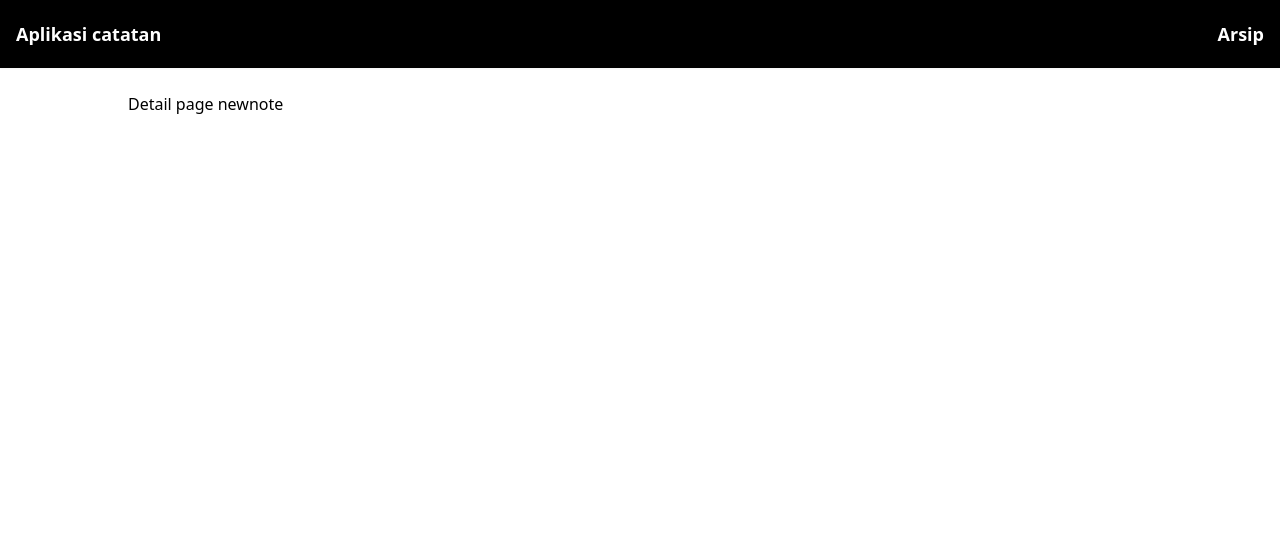
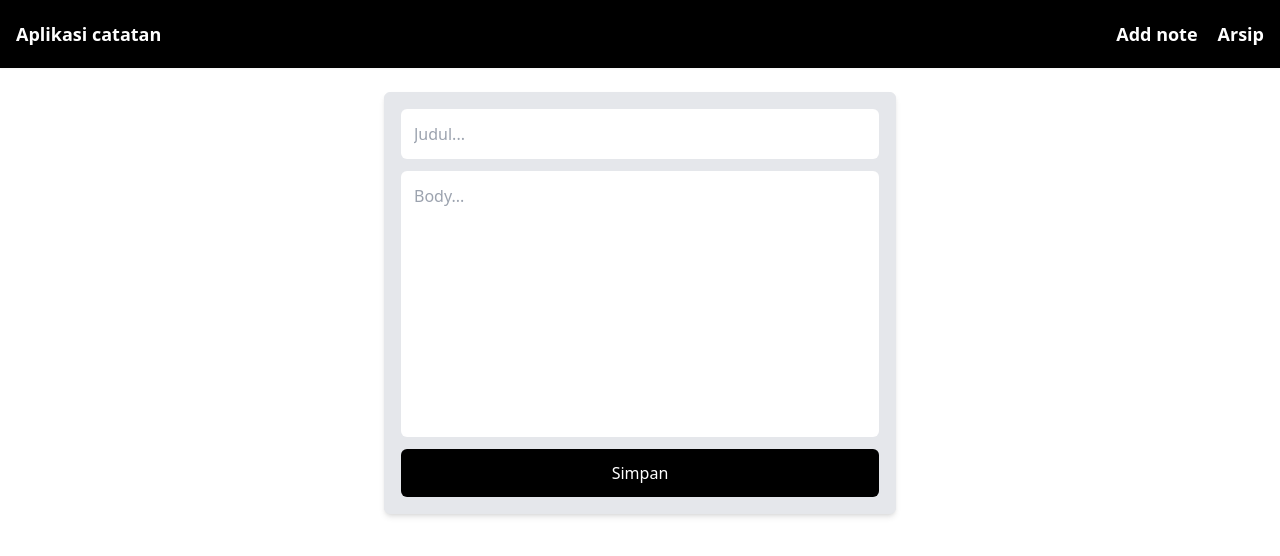
Before and after one commit to Maulidin-Ilham/dicoding-notes-v2, a React (Vite) app: page /note/newnote in a window 1280 px wide. Shown: the top 556 px of the page. Built offline with nearby package versions, Linux system fonts and the light colour scheme.

Commit message:
feat: Add new note page

```diff
--- a/src/App.jsx
+++ b/src/App.jsx
@@ -2,6 +2,7 @@ import { BrowserRouter as Router, Routes, Route } from "react-router-dom";
 import Home from "./pages/Home";
 import Arsip from "./pages/Arsip";
 import DetailPage from "./pages/DetailPage";
+import NewNote from "./pages/NewNote";
 
 const App = () => {
   return (
@@ -10,6 +11,7 @@ const App = () => {
         <Route path="/" element={<Home />} />
         <Route path="/arsip" element={<Arsip />} />
         <Route path="/note/:noteId" element={<DetailPage />} />
+        <Route path="/note/newnote" element={<NewNote />} />
       </Routes>
     </Router>
   );
--- a/src/components/CardNote.jsx
+++ b/src/components/CardNote.jsx
@@ -3,7 +3,7 @@ import { Link } from "react-router-dom";
 const CardNote = () => {
   return (
     <>
-      <Link to={"note/2"}>
+      <Link to={"/note/2"}>
         <div className="bg-gray-200 border border-gray-200 p-4 rounded-md shadow-md min-h-[180px] lg:min-h-[230px] flex flex-col justify-between space-y-3  hover:opacity-80 transition duration-200 ease-in-out">
           <div className="flex flex-col space-y-4">
             <h1 className="font-semibold text-lg line-clamp-1">
--- a/src/components/Navbar.jsx
+++ b/src/components/Navbar.jsx
@@ -4,11 +4,22 @@ const Navbar = () => {
   return (
     <div className="flex flex-row justify-between items-center bg-black text-white py-5 px-4 shadow-sm">
       <Link to={"/"}>
-        <h1 className="font-semibold text-lg">Aplikasi catatan</h1>
+        <h1 className="font-semibold text-lg cursor-pointer hover:opacity-80 transition ease-in-out duration-200">
+          Aplikasi catatan
+        </h1>
       </Link>
-      <Link to={"/arsip"}>
-        <h1 className="font-semibold text-lg">Arsip</h1>
-      </Link>
+      <div className="flex flex-row space-x-5 items-center justify-center">
+        <Link to={"/note/newnote"}>
+          <h1 className="font-semibold text-lg hover:opacity-80 transition ease-in-out duration-200">
+            Add note
+          </h1>
+        </Link>
+        <Link to={"/arsip"}>
+          <h1 className="font-semibold text-lg hover:opacity-80 transition ease-in-out duration-200">
+            Arsip
+          </h1>
+        </Link>
+      </div>
     </div>
   );
 };
--- /dev/null
+++ b/src/pages/NewNote.jsx
@@ -0,0 +1,37 @@
+import Container from "../components/Container";
+
+const NewNote = () => {
+  return (
+    <>
+      <Container>
+        <div className="md:flex md:flex-col md:items-center">
+          <div className="bg-gray-200 border border-gray-200 p-4 rounded-md shadow-md md:w-7/12 lg:w-6/12">
+            <form action="" className="flex flex-col space-y-3 w-full">
+              <input
+                type="text"
+                placeholder="Judul..."
+                className="p-3 rounded-md outline-none border border-transparent focus:border focus:border-gray-500"
+              />
+              <textarea
+                name="body"
+                id="body"
+                cols="30"
+                rows="10"
+                className="rounded-md resize-none p-3 outline-none border border-transparent focus:border focus:border-gray-500"
+                placeholder="Body..."
+              ></textarea>
+              <button
+                type="submit"
+                className="p-3 bg-black text-white rounded-md hover:opacity-80 transition  duration-200 ease-in-out"
+              >
+                Simpan
+              </button>
+            </form>
+          </div>
+        </div>
+      </Container>
+    </>
+  );
+};
+
+export default NewNote;
```
